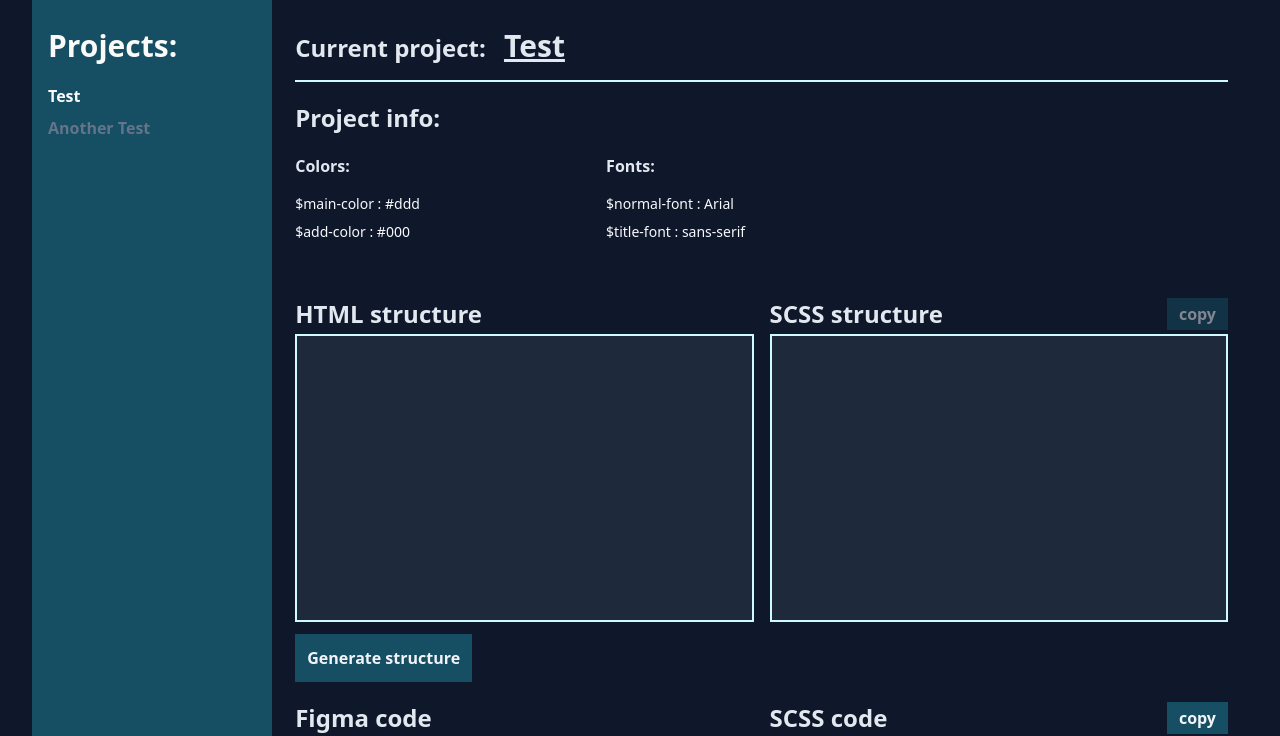
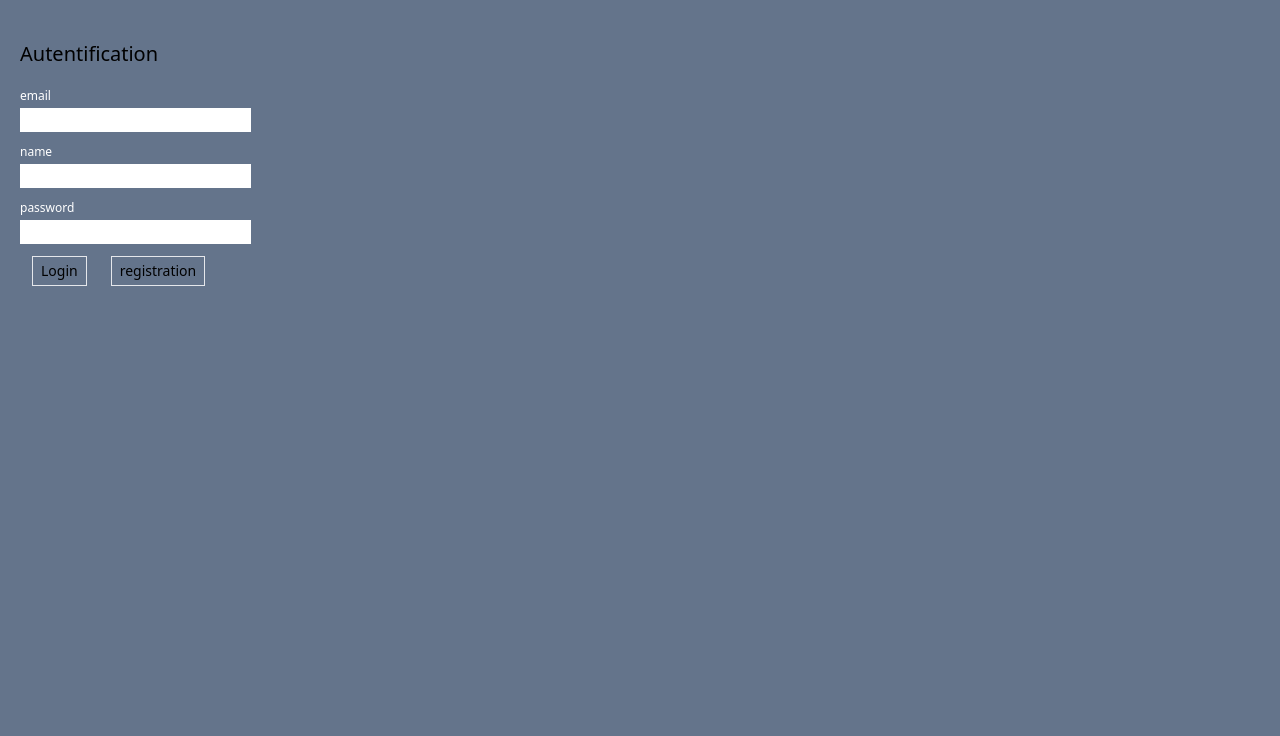
Before and after one commit to juriAndreiczuk/stylesConverter, a Vue app: page / in a window 1280 px wide. Shown: the top 736 px of the page. Built offline with nearby package versions, Linux system fonts and the light colour scheme; no server answers; what @tanstack/vue-query would draw is missing.

Commit message:
appwrite authorization

```diff
--- a/package.json
+++ b/package.json
@@ -13,6 +13,7 @@
     "@tanstack/vue-query": "^5.17.19",
     "appwrite": "^13.0.1",
     "pinia": "^2.1.4",
+    "uuid": "^9.0.1",
     "vue": "^3.3.4"
   },
   "devDependencies": {
--- a/src/App.vue
+++ b/src/App.vue
@@ -3,11 +3,22 @@ import ProjectsList from './components/projects/ProjectsList.vue'
 import ProjectsInfo from './components/projects/ProjectsInfo.vue'
 import StructureSection from './components/structure/StructureSection.vue'
 import ConverterSection from './components/converter/ConverterSection.vue'
+import LoginForm from './components/login/LoginForm.vue'
+import { useAutentification } from './use/autentification/autentification'
+import { useAuthStore } from './stores/auth'
+const { logout } = useAutentification()
+
+const authStore = useAuthStore()
+
 </script>
 
 <template>
-  <main class="bg-slate-900 font-bold">
+  <LoginForm  v-if="!authStore.user.auth" />
+  <main v-else class="bg-slate-900 font-bold">
     <div class="container mx-auto">
+      <div class="w-full bg-slate-500 flex justify-center items-center">
+        <button class="m-4 text-sm text-cyan-50" @click="logout">logout</button>
+      </div>
       <div class="flex w-full">
         <div class="w-1/5 relative">
           <ProjectsList />
--- /dev/null
+++ b/src/components/login/LoginForm.vue
@@ -0,0 +1,23 @@
+<script setup>
+  import { useAutentification } from './../../use/autentification/autentification'
+
+  const { email, password, name, login, registration } = useAutentification()
+</script>
+
+<template>
+  <div class="w-full h-[100vh] bg-slate-500 px-5 pt-10">
+    <h1 class="text-xl font-sans mb-5">Autentification</h1>
+    <form>
+      <div>
+        <p class="text-xs mb-1 text-white">email</p>
+        <input class="mb-3 block" type="email" v-model="email">
+        <p class="text-xs mb-1 text-white">name</p>
+        <input class="mb-3 block" type="text" v-model="name">
+        <p class="text-xs mb-1 text-white">password</p>
+        <input class="mb-3 block" type="password" v-model="password">
+      </div>
+      <button class="text-sm mx-3 border px-2 py-1" @click.prevent="login">Login</button>
+      <button class="text-sm mx-3 border px-2 py-1" @click.prevent="registration">registration</button>
+    </form>
+  </div>
+</template>
--- /dev/null
+++ b/src/stores/auth.js
@@ -0,0 +1,34 @@
+import { defineStore } from 'pinia'
+import { computed, ref, onMounted } from 'vue'
+import { account } from './../utils/appwrite'
+
+export const useAuthStore = defineStore('auth', () => {
+  const defaultUserState = {
+    email: '',
+    name: '',
+    password: '',
+    auth: false
+  }
+
+  const user = ref(defaultUserState)
+
+  const isAuth = computed(() => user.value.auth)
+  const clear = () => { user.value = defaultUserState }
+  const set = payload => user.value = payload
+
+  onMounted(async () => {
+    try {
+      const response = await account.get()
+      set({
+        email: response.email,
+        name: response.email,
+        password: response.email,
+        auth: true
+      })
+    } catch(e) {
+      console.info(e)
+    }
+  })
+
+  return { user, isAuth, set, clear }
+})
--- /dev/null
+++ b/src/use/autentification/autentification.js
@@ -0,0 +1,46 @@
+import { account } from './../../utils/appwrite'
+import { ref } from 'vue'
+import { useAuthStore } from './../../stores/auth'
+import { v4 } from 'uuid'
+
+export const useAutentification = () => {
+  const authStore = useAuthStore()
+  const email = ref('')
+  const name = ref('')
+  const password = ref('')
+
+  const formReset = () => {
+    email.value = ''
+    name.value = ''
+    password.value = ''
+  }
+
+  const login = async () => {
+    await account.createEmailSession(email.value, password.value)
+    const response  = account.get()
+    if(response) {
+      authStore.set({
+        email: response.email,
+        name: response.email,
+        password: response.email,
+        auth: true
+      })
+    }
+    formReset()
+  }
+
+  const logout = async () => {
+    await account.deleteSession('current')
+    formReset()
+    authStore.clear()
+  }
+
+  const registration = async () => {
+    await account.create(v4(), email.value, password.value, name.value)
+    await login()
+  }
+
+  return {
+    email, name, password, login, logout, registration
+  }
+}
```
Also changed, not shown: src/utils/app.constants.js (renamed from utils/app.constants.js), src/utils/appwrite.js (renamed from utils/appwrite.js), 1 other file (tests, documents, lock files or other folders).
